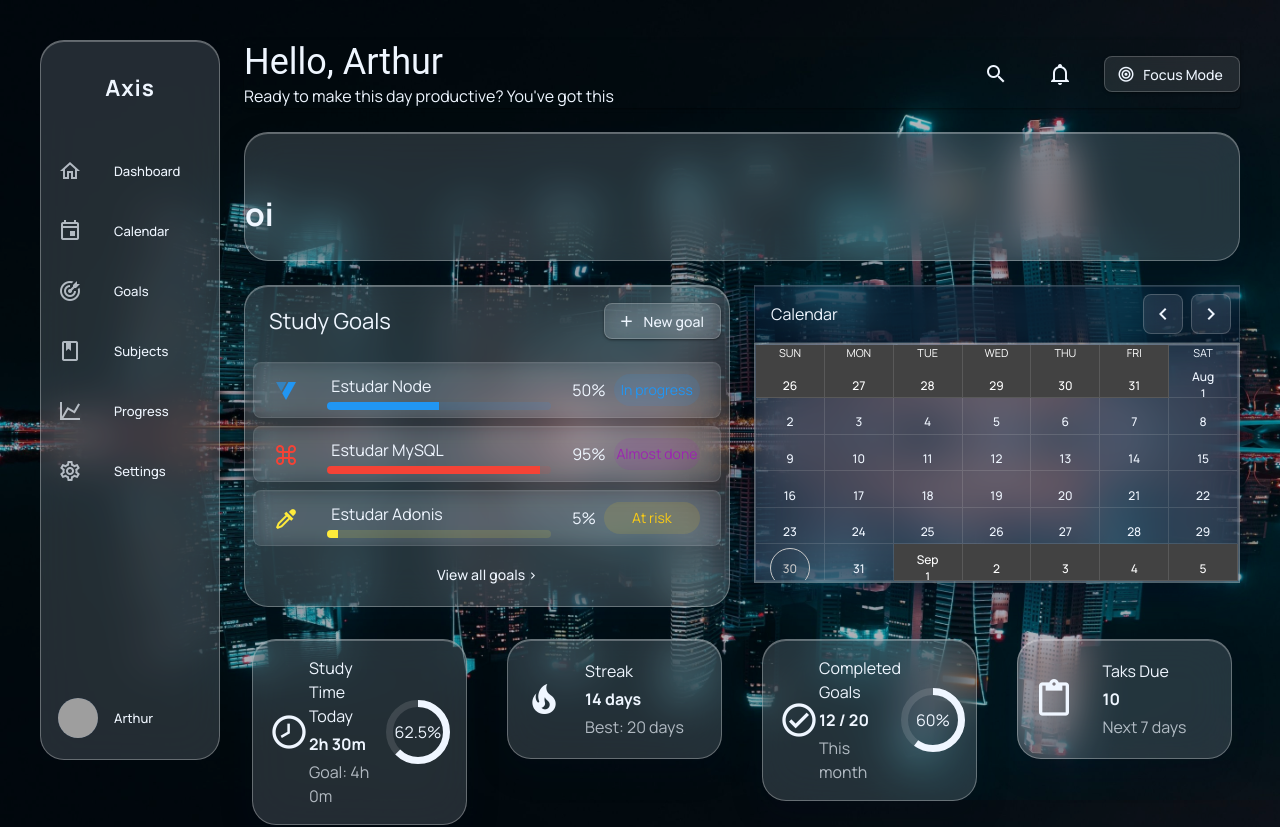
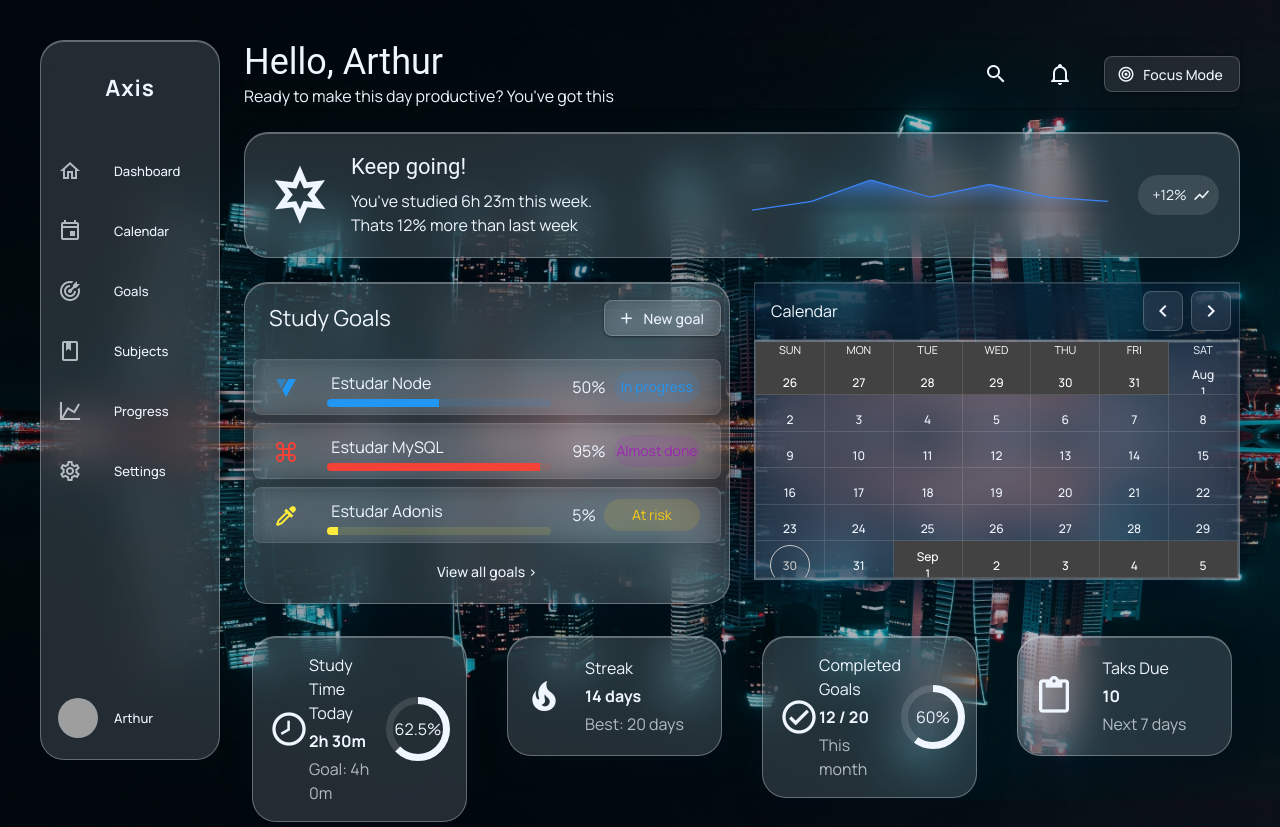
Before and after one commit to ArthurVendramini11mbTI/study-app, a Vue app: page /dashboard in a window 1280 px wide. Shown: the top 827 px of the page. Built offline with nearby package versions, Linux system fonts and the light colour scheme; grey boxes are pictures that could not be loaded; a small style sheet from the web is missing.

Commit message:
Finalizada a UI da upperBar do dashboard

```diff
--- a/src/components/dashboard/dashBoradStatus.vue
+++ b/src/components/dashboard/dashBoradStatus.vue
@@ -1,5 +1,6 @@
 <script setup lang="ts">
 import { computed } from 'vue';
+import { ref } from 'vue'
 
     const categories = {
         time: {
@@ -33,7 +34,7 @@ import { computed } from 'vue';
         return (categories.goals.completedGoals / categories.goals.totalGoals) * 100
     })
 
-      import { ref } from 'vue'
+
 
   const values = ref([0, 2, 2, 3, 6, 3, 2])
 </script>
@@ -102,9 +103,9 @@ import { computed } from 'vue';
                 <v-sparkline
                     :model-value="values"
                     color="blue"
-                    :line-width="2"
-                    :height="44"
-                    :width="88"
+                    :line-width="1"
+                    :height="30"
+                    :width="50"
                     interactive
                     tooltip
                 />
--- a/src/components/dashboard/dashboardUpperBar.vue
+++ b/src/components/dashboard/dashboardUpperBar.vue
@@ -1,7 +1,36 @@
-<script lang="ts"></script>
+<script lang="ts" setup>
+import { ref } from 'vue';
+
+  const values = ref([0, 2, 7, 3, 6, 3, 2])
+</script>
 
 <template>
-    <v-card text="" title="" class="w-100 light-glass-card rounded-xl">
-        <h1>oi</h1>
+    <v-card class="w-100 light-glass-card rounded-xl pa-5 d-flex align-center justify-space-between">
+        <div class="d-flex align-center ga-4">
+            <v-icon icon="mdi-hexagram-outline" size="70"></v-icon>
+
+            <div class="d-flex flex-column ga-2 justify-center">
+                <span class="text-title-large">Keep going!</span>
+                <div class="d-flex flex-column">
+                    <span>You've studied 6h 23m this week.</span>
+                    <span>Thats 12% more than last week</span>
+                </div>
+            </div>
+        </div>
+        <div class="w-50 d-flex align-center ga-5">
+            <v-sparkline
+            color="primary"
+            fill
+            :gradient="['color-mix(in srgb, currentColor 100%, transparent)', 'color-mix(in srgb, currentColor 20%, transparent)', 'transparent']"
+            :line-width="1"
+            interactive
+            tooltip
+            :smooth="2"
+            :height="40"
+            :width="300"
+            :model-value="values" />
+
+            <v-chip text="+12%" append-icon="mdi-chart-line-variant" class="pa-5 d-flex justify-center"></v-chip>
+        </div>
     </v-card>
 </template>
--- a/src/plugins/vuetify.ts
+++ b/src/plugins/vuetify.ts
@@ -8,6 +8,7 @@
 import { createVuetify } from 'vuetify'
 
 import { VProgress } from 'vuetify/labs/VProgress'
+import { VSparkline } from 'vuetify/components/VSparkline'
 // Styles
 import '@mdi/font/css/materialdesignicons.css'
 import 'vuetify/styles'
```
